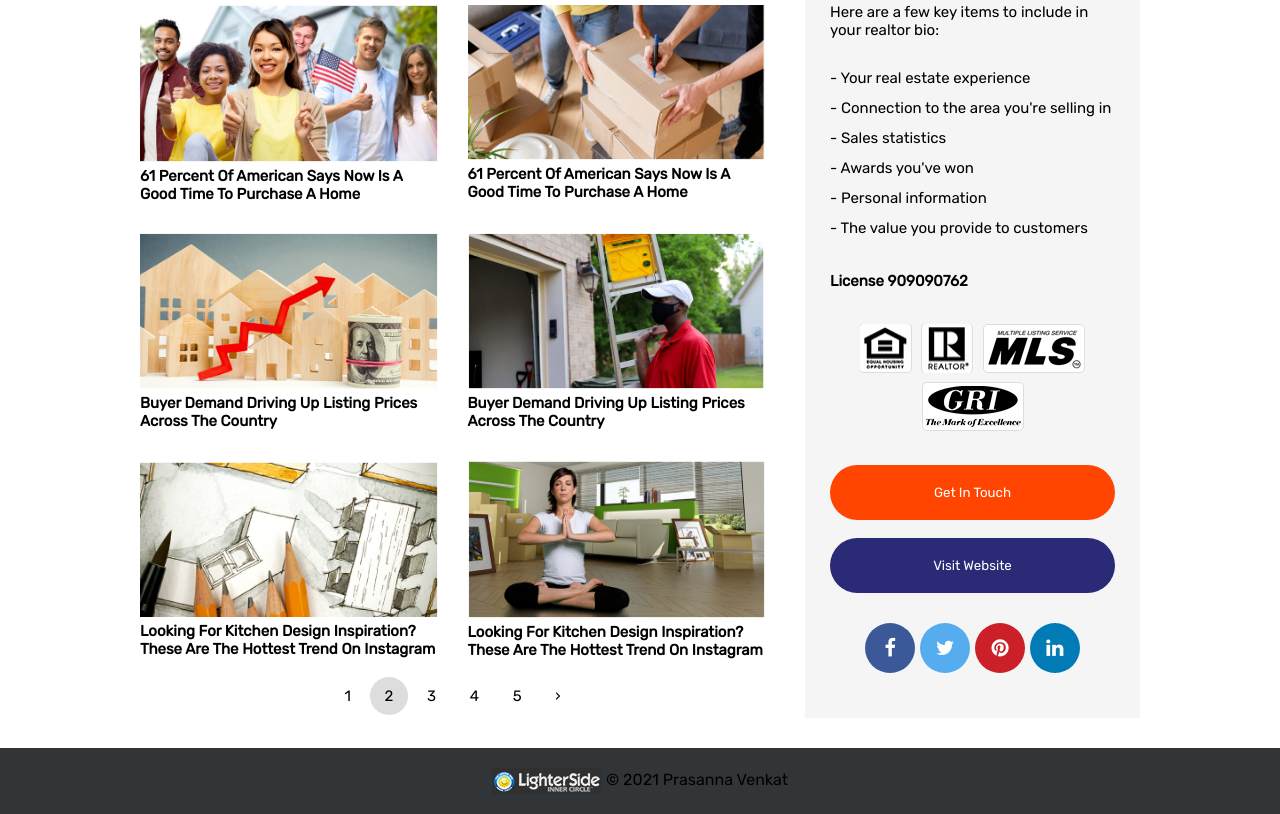
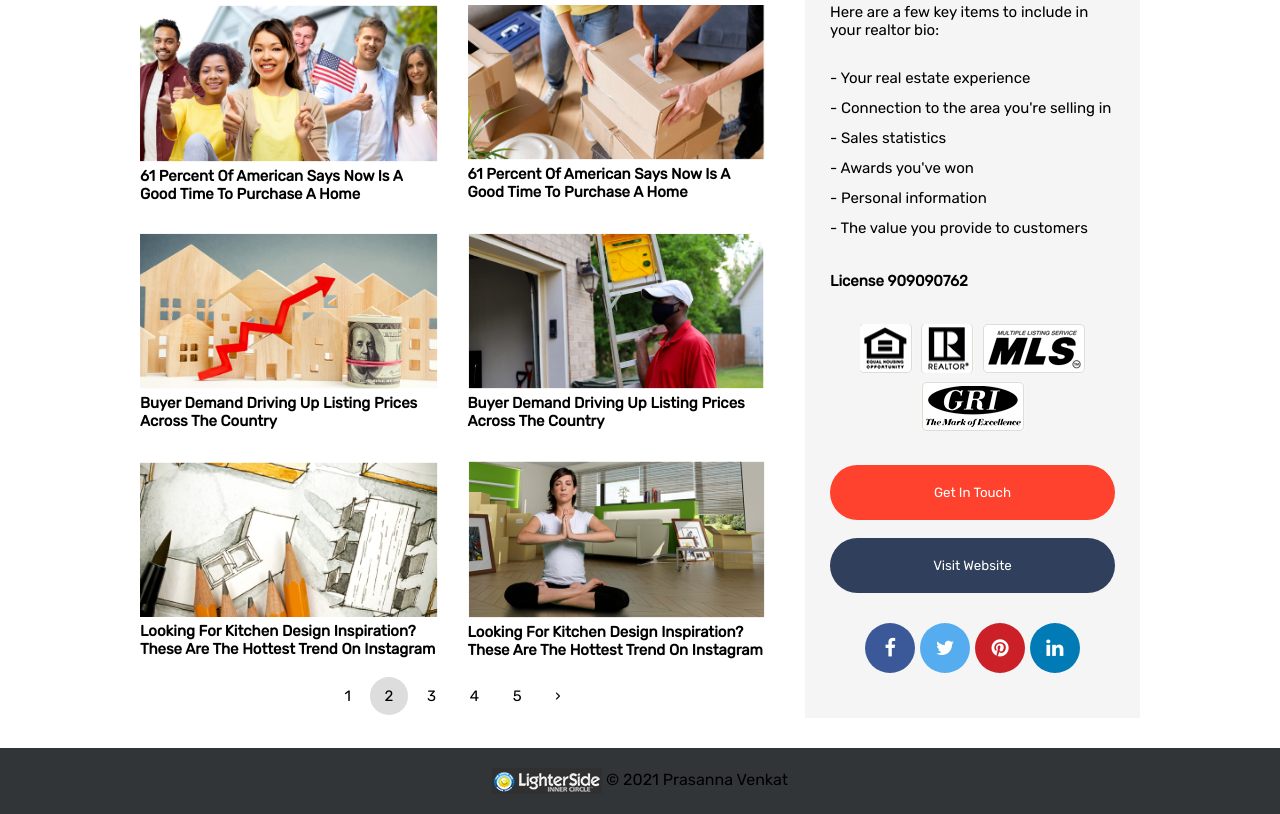
Before and after one commit to pvk13797/Website_Gallery, a plain HTML site: page index.html in a window 1280 px wide. Shown: the part 746-1560 px from the top of the page. Drawn offline with Linux system fonts and the light colour scheme.

Commit message:
Responsive Updated

```diff
--- a/css/styles.css
+++ b/css/styles.css
@@ -76,7 +76,7 @@ header {
 
 .header_menu > .btn_clr {
     border-radius: 30px;
-    background-color: orangered;
+    background-color: #FF422D;
     padding: 12px 25px;
     margin-right: 10px;
     border: none;
@@ -289,7 +289,7 @@ aside {
 .info_button #btn_get {
     border-radius: 30px;
     border: none;
-    background-color: orangered;
+    background-color: #FF422D;
     padding: 20px;
     color: white;
     width: 100%;
@@ -298,7 +298,7 @@ aside {
 .info_button #btn_visit {
     border-radius: 30px;
     border: none;
-    background-color: rgb(42, 42, 119);
+    background-color: #303F5B;
     padding: 20px;
     color: white;
     width: 100%;
```
